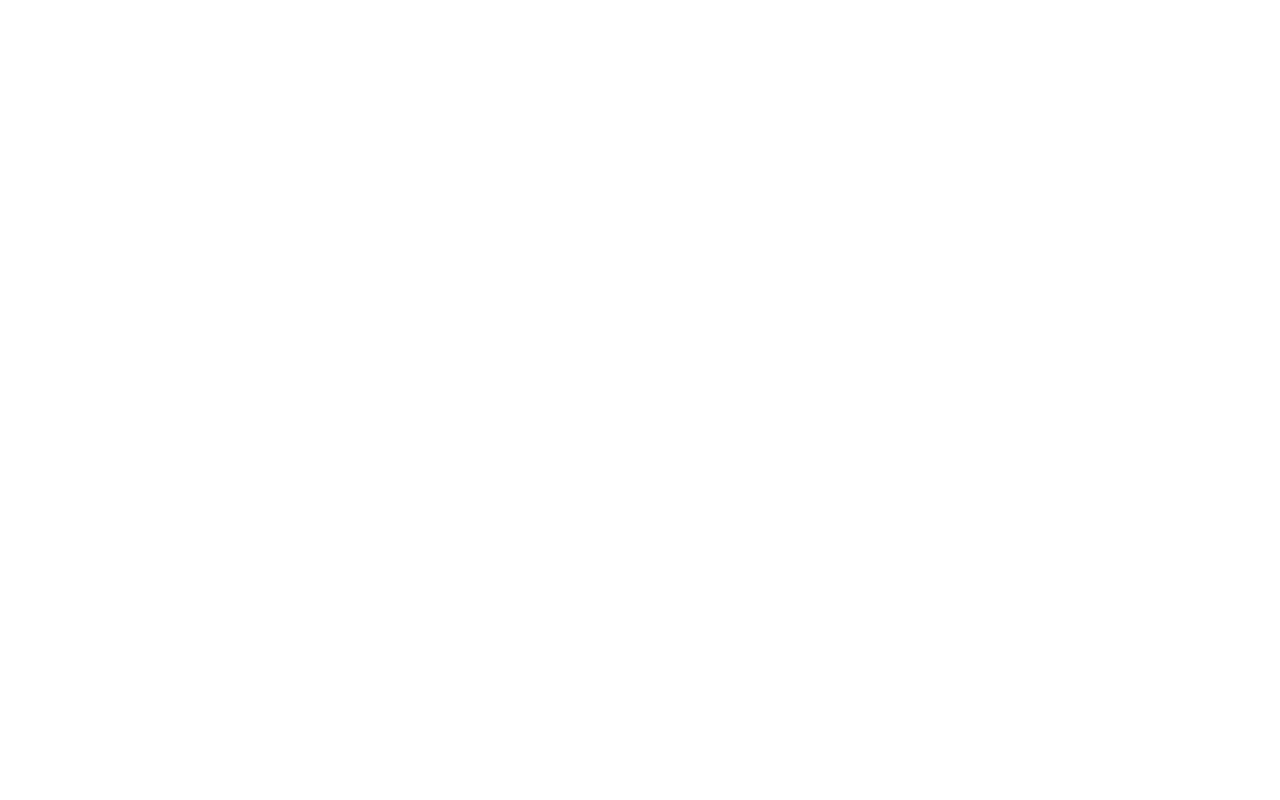
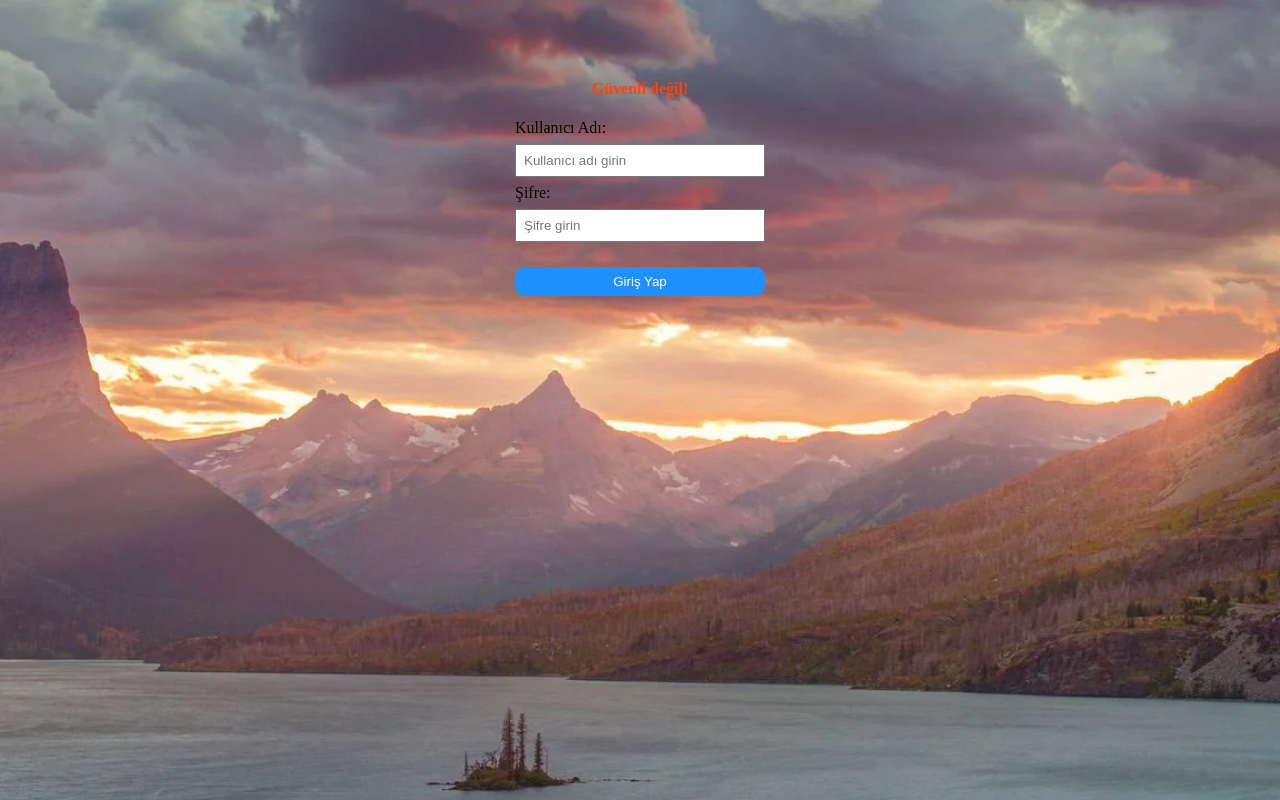
Before and after one commit to InServeOfGod/js-form, a plain HTML site: page index.html in a window 1280 px wide. Drawn offline with Linux system fonts and the light colour scheme.

Commit message:
initial commit

```diff
--- a/index.html
+++ b/index.html
@@ -11,8 +11,14 @@
     <title>Javascript Formlar</title>
 </head>
 <body>
-
-
+    <form name="login-form">
+        <h4>Güvenli değil!</h4>
+        <label for="username">Kullanıcı Adı:</label><br>
+        <input type="text" id="username" name="username" placeholder="Kullanıcı adı girin" required maxlength="32" minlength="6"><br>
+        <label for="password">Şifre:</label><br>
+        <input type="password" id="password" name="password" placeholder="Şifre girin" required maxlength="32" minlength="8"><br><br>
+        <input type="submit" value="Giriş Yap">
+    </form>
 
     <script src="script.js" type="text/javascript"></script>
 </body>
--- a/script.js
+++ b/script.js
@@ -0,0 +1,32 @@
+"use strict";
+
+function handleForm(form, credentials) {
+    if (form !== null) {
+        const formElements = form.elements;
+
+        if (formElements !== null) {
+            const formUsername = formElements.namedItem('username');
+            const formPassword = formElements.namedItem('password');
+
+            if (credentials.username === formUsername.value && credentials.password === formPassword.value) {
+                return true;
+            }
+        }
+    }
+
+    return false;
+}
+
+const formElement = document.forms.namedItem('login-form');
+const data = {
+    username: 'administrator',
+    password: 'administrator'
+}
+
+formElement.onsubmit = () => {
+    if (handleForm(formElement, data)) {
+        window.alert('giriş yaptınız');
+    } else {
+        window.alert('giriş yapılamadı');
+    }
+}
--- a/style.css
+++ b/style.css
@@ -0,0 +1,47 @@
+@charset "UTF-8";
+
+@media all {
+    *, *::after, *::before {
+        box-sizing: border-box;
+    }
+
+    body {
+        margin: 0;
+        padding: 0;
+        background-image: url("img/bg.webp");
+        background-size: cover;
+        background-origin: border-box;
+    }
+
+    form {
+        width: max-content;
+        margin: 5em auto;
+    }
+
+    label {
+        color: black;
+    }
+
+    input {
+        margin: 7px 0;
+        padding: 7px;
+        width: 250px;
+    }
+
+    input[type='submit'] {
+        width: 100%;
+        margin-top: 0;
+        background-color: dodgerblue;
+        color: white;
+        cursor: pointer;
+        border-radius: 10px;
+        border: none;
+        outline: none;
+    }
+
+    h4 {
+        color: orangered;
+        text-align: center;
+        font-weight: bold;
+    }
+}
```
Also changed, not shown: img/bg.webp (added), 1 other file.
